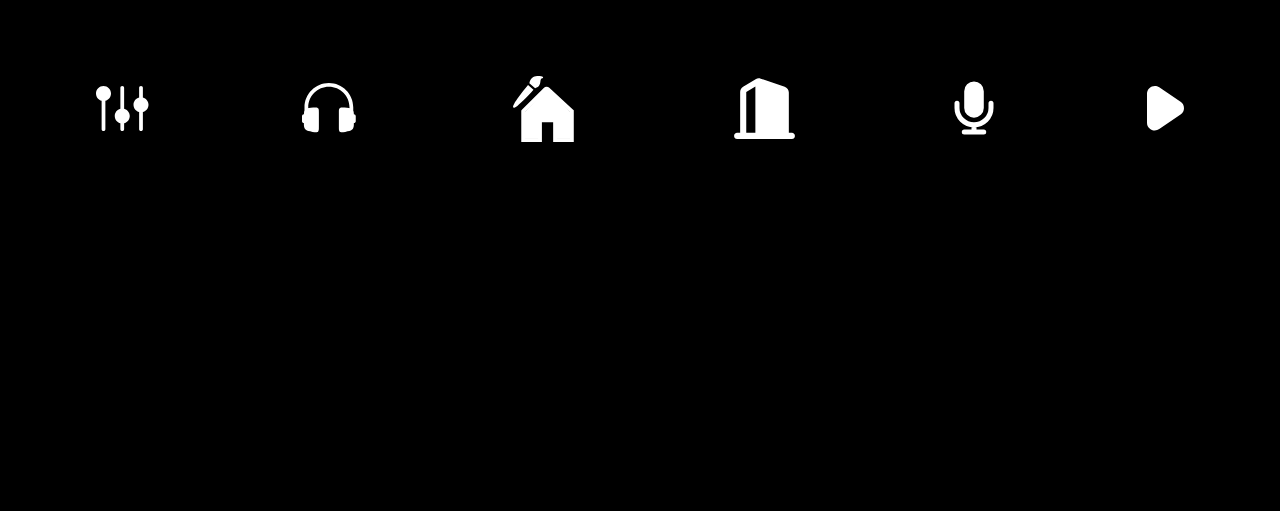
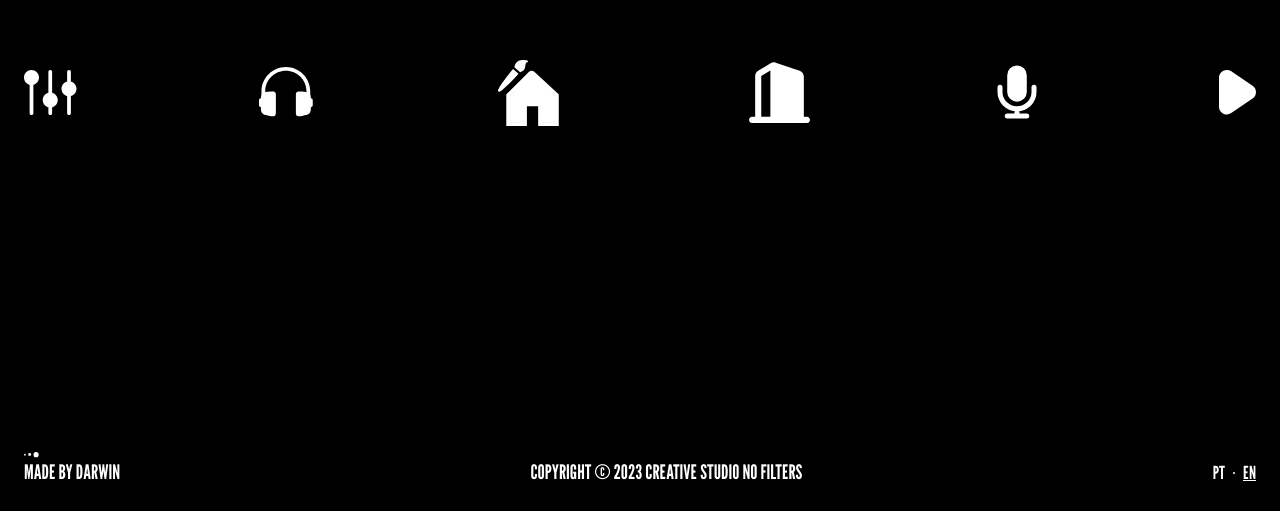
Before and after one commit to cdm-mps/creativestudio, a Next.js app in the folder fe/: page /en in a window 1280 px wide. Shown: the part 292-803 px from the top of the page. Built offline with nearby package versions, Linux system fonts and the light colour scheme.

Commit message:
feat: Footer component

```diff
--- a/fe/app/[locale]/layout.tsx
+++ b/fe/app/[locale]/layout.tsx
@@ -1,6 +1,7 @@
 import "../globals.css";
 import { notFound } from "next/navigation";
 import { locales } from "@/config";
+import Footer from "@/app/components/Footer/Footer";
 
 export default function RootLayout({
   children,
@@ -13,8 +14,11 @@ export default function RootLayout({
   if (!locales.includes(locale as any)) notFound();
 
   return (
-    <html lang={locale}>
-      <body className="text-white bg-black">{children}</body>
+    <html lang={locale} className="text-white bg-black p-6">
+      <body>
+        {children}
+        <Footer />
+      </body>
     </html>
   );
 }
--- a/fe/app/[locale]/page.tsx
+++ b/fe/app/[locale]/page.tsx
@@ -2,7 +2,7 @@ import { categoriesDictionary } from "@utils/categoriesDictionary";
 
 export default function Home() {
   return (
-    <main className="flex min-h-screen items-center justify-between p-24">
+    <main className="flex min-h-[calc(100vh-10vh)] items-center justify-between">
       {categoriesDictionary["edition"]()}
       {categoriesDictionary["masterclass"]()}
       {categoriesDictionary["artistic-residence"]()}
--- /dev/null
+++ b/fe/app/assets/icons/MadeByDarwinIcon.tsx
@@ -0,0 +1,41 @@
+import type { SVGAttributes } from "react";
+
+export const MadeByDarwinIcon = (props: SVGAttributes<HTMLOrSVGElement>) => {
+  return (
+    <svg
+      width="15"
+      height="6"
+      viewBox="0 0 15 6"
+      fill="none"
+      xmlns="http://www.w3.org/2000/svg"
+      {...props}
+    >
+      <g id="Group 20">
+        <ellipse
+          id="Ellipse 1"
+          cx="0.906555"
+          cy="2.62901"
+          rx="0.906555"
+          ry="0.927843"
+          fill="white"
+        />
+        <ellipse
+          id="Ellipse 2"
+          cx="5.66585"
+          cy="2.55209"
+          rx="1.43538"
+          ry="1.46908"
+          fill="white"
+        />
+        <ellipse
+          id="Ellipse 3"
+          cx="12.0862"
+          cy="2.62889"
+          rx="2.56857"
+          ry="2.62889"
+          fill="white"
+        />
+      </g>
+    </svg>
+  );
+};
--- /dev/null
+++ b/fe/app/components/Footer/Footer.tsx
@@ -0,0 +1,19 @@
+import LocaleSwitcher from "@/app/components/LocaleSwitcher/LocaleSwitcher";
+import { MadeByDarwinIcon } from "@icons/MadeByDarwinIcon";
+
+const Footer = () => {
+  return (
+    <div className="flex justify-between items-baseline">
+      <div>
+        <MadeByDarwinIcon />
+        <p className="font-league-gothic md:text-xl text-sm">MADE BY DARWIN</p>
+      </div>
+      <p className="font-league-gothic md:text-xl text-sm">
+        COPYRIGHT © 2023 CREATIVE STUDIO NO FILTERS
+      </p>
+      <LocaleSwitcher />
+    </div>
+  );
+};
+
+export default Footer;
--- a/fe/app/components/LocaleSwitcher/LocaleSwitcher.tsx
+++ b/fe/app/components/LocaleSwitcher/LocaleSwitcher.tsx
@@ -22,16 +22,16 @@ const LocaleSwitcher = (props: LocaleSwitcherProps) => {
   };
 
   return (
-    <div className={`flex flex-row" ${props.className}`}>
+    <div className={`flex flex-row" ${props.className} font-league-gothic `}>
       {locales.map((cur: string, i, locales) => (
         <div
           key={cur}
-          className="uppercase flex flex-row items-center text-xs md:text-sm"
+          className="uppercase flex flex-row items-center text-xs md:text-lg"
         >
           <span
             className={clsx(
               "cursor-pointer select-none",
-              locale === cur && "font-extrabold",
+              locale === cur && "underline",
               isPending && "pointer-events-none text-opacity-50"
             )}
             onClick={() => onLocaleSelect(cur)}
--- a/fe/config.ts
+++ b/fe/config.ts
@@ -1,6 +1,6 @@
 import { Pathnames } from "next-intl/navigation";
 
-export const locales = ["en", "pt"] as const;
+export const locales = ["pt", "en"] as const;
 
 export const pathnames = {
   "/": "/",
```
